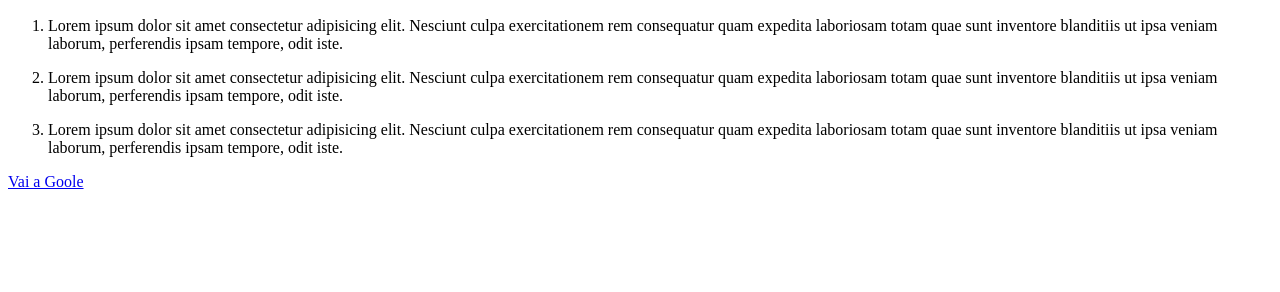
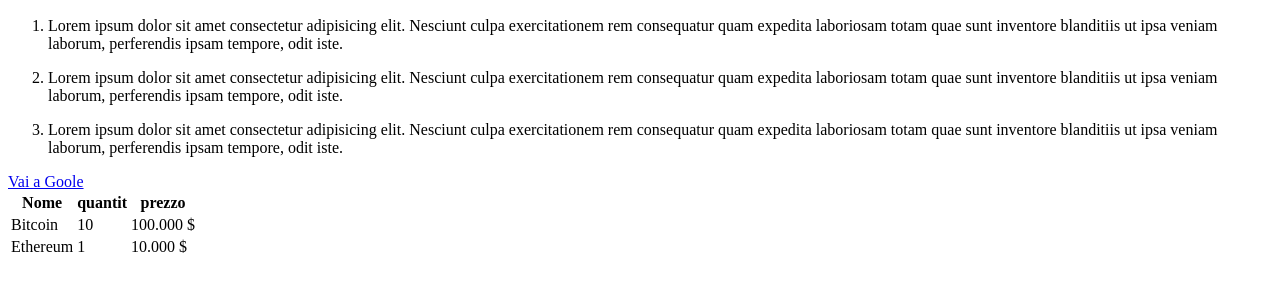
Before and after one commit to FabrizioCmp/test, a plain HTML site: page index.html in a window 1280 px wide. Shown: the part 110-402 px from the top of the page. Drawn offline with Linux system fonts and the light colour scheme.

Commit message:
added table

```diff
--- a/index.html
+++ b/index.html
@@ -21,5 +21,29 @@
     <!-- link -->
     <a href="https://www.google.com">Vai a Goole</a>
 
+    <!-- tabela -->
+    <table>
+        <thead>
+            <tr>
+                <th>Nome</th>
+                <th>quantit</th>
+                <th>prezzo</th>
+            </tr>
+        </thead>
+        <tbody>
+            <tr>
+                <td>Bitcoin</td>
+                <td>10</td>
+                <td>100.000 $</td>
+
+            </tr>
+            <tr>
+                <td>Ethereum</td>
+                <td>1</td>
+                <td>10.000 $</td>
+            </tr>
+        </tbody>
+
+    </table>
 </body>
 </html>
```
